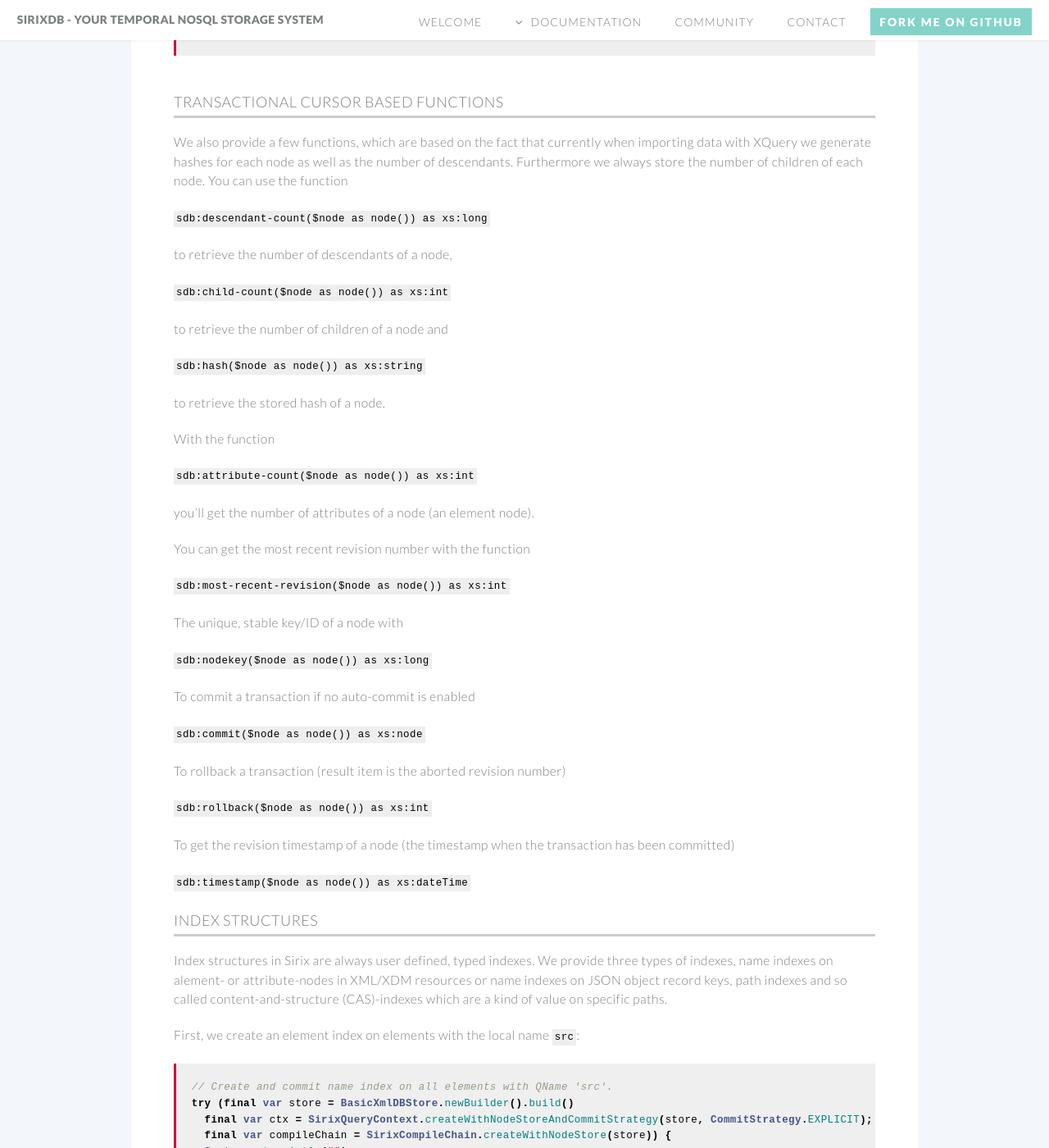
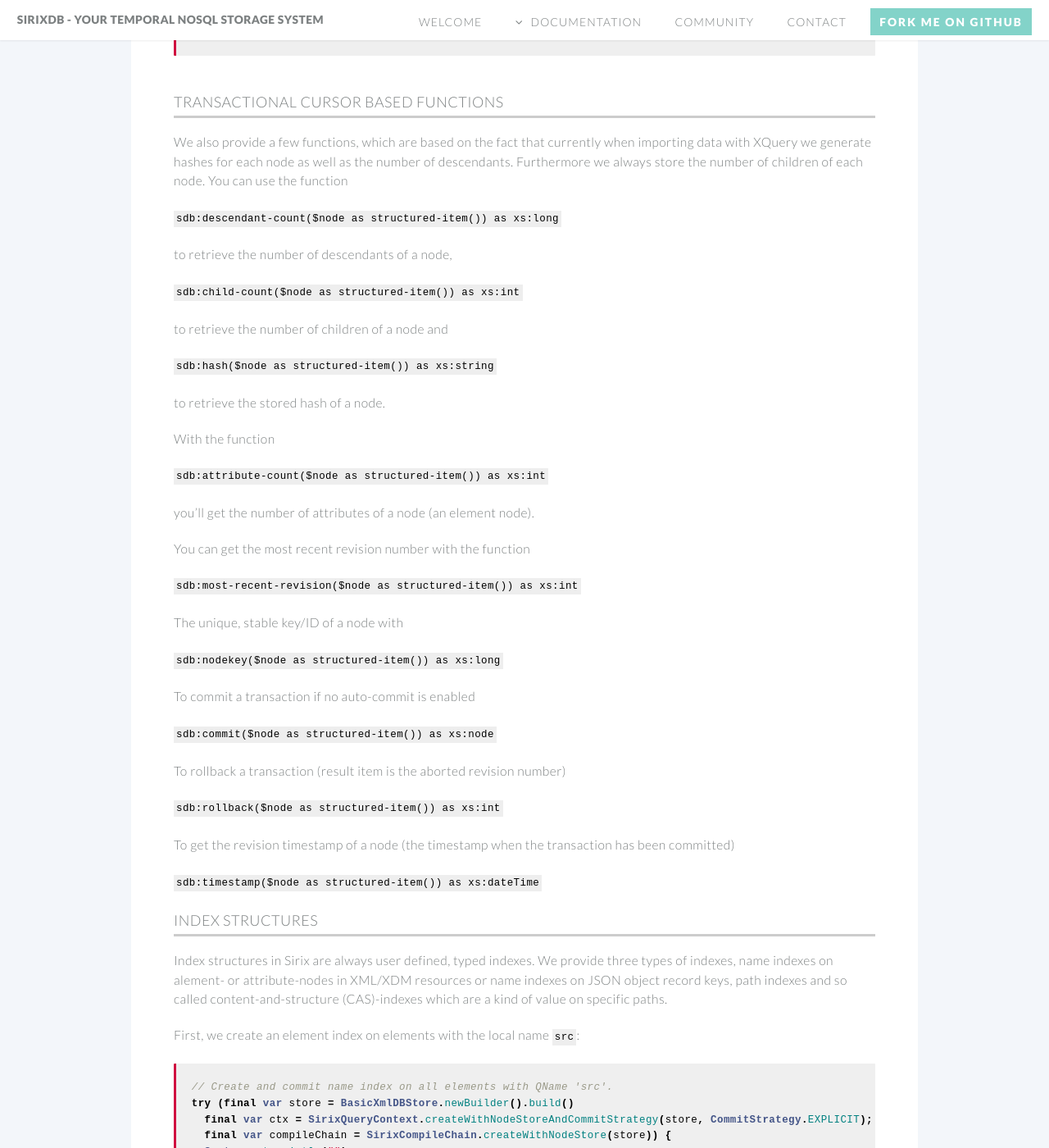
Before and after one commit to sirixdb/sirixdb.github.io, a Jekyll site: the page built from xquery-api.md, in a window 1280 px wide and 1400 px high, scrolled down 7255 px. Shown: the whole window at 82% size. Built offline with Jekyll 4.4.1, drawn with Linux system fonts in a browser that asks for light colours; our own code applies the rules of GitHub Pages for plain Markdown files; some of the changed text lies outside the part shown.

Commit message:
Update xquery-api.md

```diff
--- a/xquery-api.md
+++ b/xquery-api.md
@@ -293,43 +293,43 @@
 ### Transactional cursor based functions
 We also provide a few functions, which are based on the fact that currently when importing data with XQuery we generate hashes for each node as well as the number of descendants. Furthermore we always store the number of children of each node. You can use the function
 
-`sdb:descendant-count($node as node()) as xs:long`
+`sdb:descendant-count($node as structured-item()) as xs:long`
 
 to retrieve the number of descendants of a node,
 
-`sdb:child-count($node as node()) as xs:int`
+`sdb:child-count($node as structured-item()) as xs:int`
 
 to retrieve the number of children of a node and
 
-`sdb:hash($node as node()) as xs:string`
+`sdb:hash($node as structured-item()) as xs:string`
 
 to retrieve the stored hash of a node.
 
 With the function
 
-`sdb:attribute-count($node as node()) as xs:int`
+`sdb:attribute-count($node as structured-item()) as xs:int`
 
 you'll get the number of attributes of a node (an element node).
 
 You can get the most recent revision number with the function
 
-`sdb:most-recent-revision($node as node()) as xs:int`
+`sdb:most-recent-revision($node as structured-item()) as xs:int`
 
 The unique, stable key/ID of a node with
 
-`sdb:nodekey($node as node()) as xs:long`
+`sdb:nodekey($node as structured-item()) as xs:long`
 
 To commit a transaction if no auto-commit is enabled
 
-`sdb:commit($node as node()) as xs:node`
+`sdb:commit($node as structured-item()) as xs:node`
 
 To rollback a transaction (result item is the aborted revision number)
 
-`sdb:rollback($node as node()) as xs:int`
+`sdb:rollback($node as structured-item()) as xs:int`
 
 To get the revision timestamp of a node (the timestamp when the transaction has been committed)
 
-`sdb:timestamp($node as node()) as xs:dateTime`
+`sdb:timestamp($node as structured-item()) as xs:dateTime`
 
 ### Index structures
 Index structures in Sirix are always user defined, typed indexes. We provide three types of indexes, name indexes on alement- or attribute-nodes in XML/XDM resources or name indexes on JSON object record keys, path indexes and so called content-and-structure (CAS)-indexes which are a kind of value on specific paths.
@@ -450,8 +450,8 @@
   System.out.println("Find CAS index for all attribute values.");
 
   final var sortedSeq =
-      "let $doc := sdb:doc('mydocs.col', 'resource1') return sdb:sort(sdb:scan-cas-index($doc, sdb:find-cas-index($doc, 'xs:string', '//@*'), 'bar', true(), 0, ()))";
-  final var sortedSeq = new XQuery(, query).execute(ctx);
+      "let $doc := sdb:doc('mydocs.col', 'resource1') return sdb:sort(sdb:scan-cas-index($doc, sdb:find-cas-index($doc, 'xs:string', '//@*'), 'bar', true(), true(), 0, ()))";
+  final var sortedSeq = new XQuery(compileChain, query).execute(ctx);
   final var sortedIter = sortedSeq.iterate();
 
   System.out.println("Sorted index entries in document order: ");
```
Also changed, not shown: other parts of xquery-api.md (+3 -3 lines).
